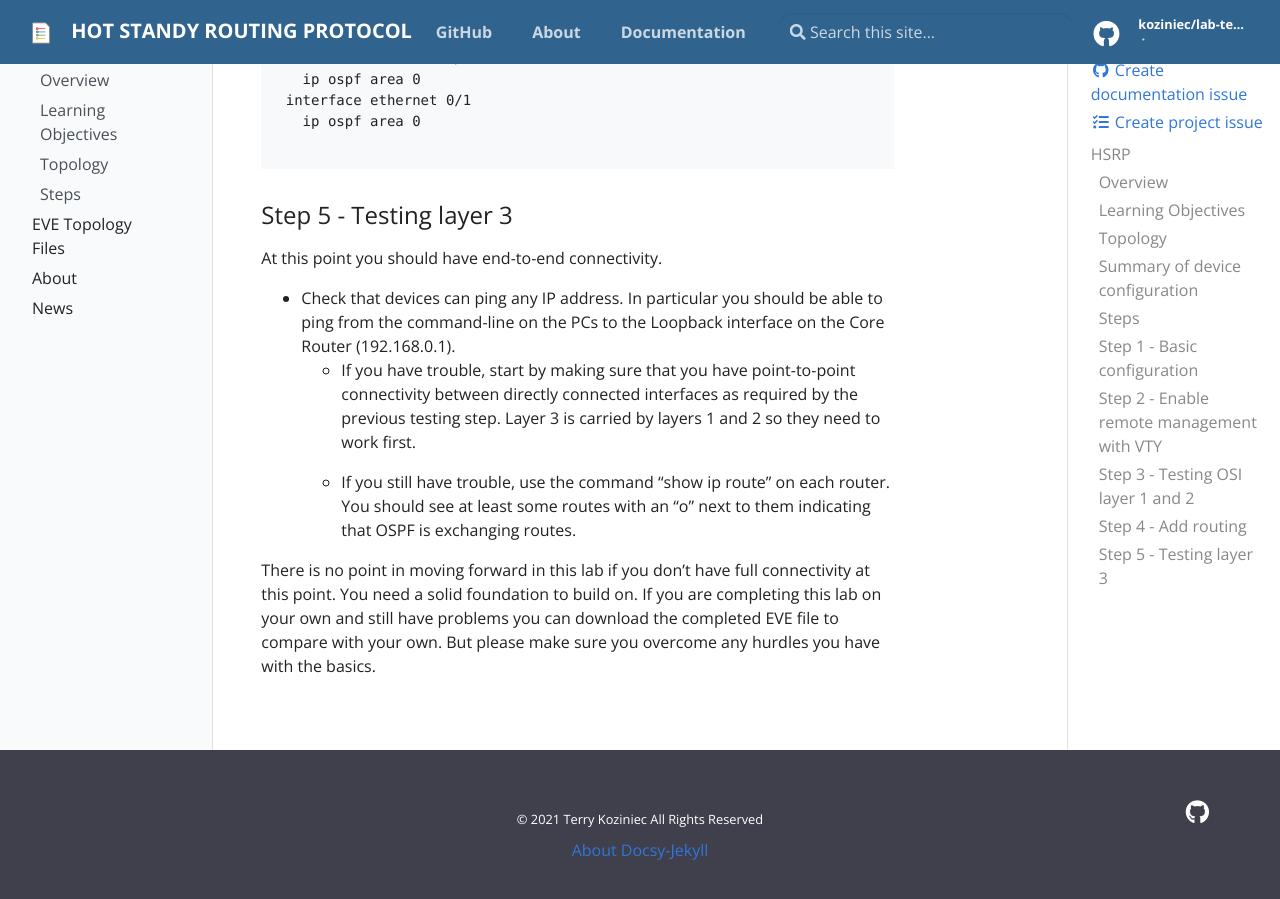
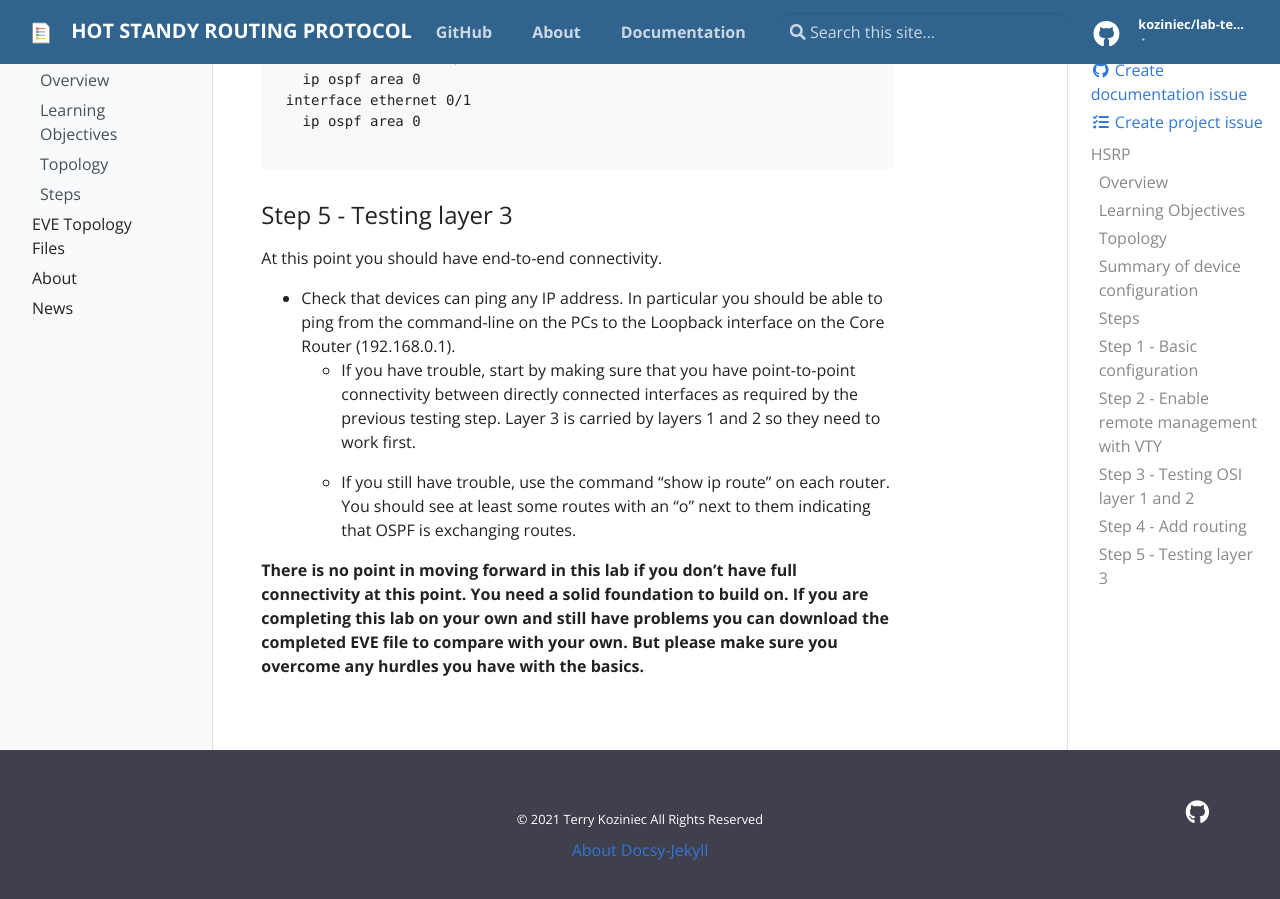
Before and after one commit to koziniec/HSRP, a Jekyll site: the page built from _docs/lab-exercise.md, in a window 1280 px wide and 900 px high, scrolled down 3371 px. Built offline with Jekyll 4.4.1, drawn with Linux system fonts in a browser that asks for light colours.

```diff
--- a/_docs/lab-exercise.md
+++ b/_docs/lab-exercise.md
@@ -101,4 +101,4 @@ At this point you should have end-to-end connectivity.
 
   - If you still have trouble, use the command "show ip route" on each router. You should see at least some routes with an "o" next to them indicating that OSPF is exchanging routes.
 
-There is no point in moving forward in this lab if you don't have full connectivity at this point. You need a solid foundation to build on. If you are completing this lab on your own and still have problems you can download the completed EVE file to compare with your own. But please make sure you overcome any hurdles you have with the basics.
+<b>There is no point in moving forward in this lab if you don't have full connectivity at this point. You need a solid foundation to build on. If you are completing this lab on your own and still have problems you can download the completed EVE file to compare with your own. But please make sure you overcome any hurdles you have with the basics.</b>
```
